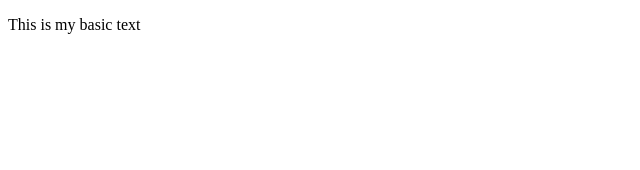
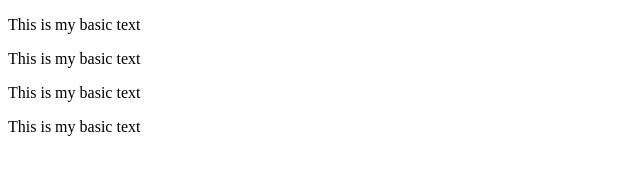
Before and after one commit to WCramRTC/Review_1_S22, a plain HTML site: page index.html in a window 1280 px wide. Shown: the whole page, without its empty margins (0-640 px from the left). Drawn offline with Linux system fonts and the light colour scheme.

Commit message:
Revert "Update index.html"
This reverts commit 6db429a2943d6ddaffa7280f282313119e0c10a3.

```diff
--- a/index.html
+++ b/index.html
@@ -8,6 +8,8 @@
 </head>
 <body>
     <p>This is my basic text</p>
-
+    <p>This is my basic text</p>
+    <p>This is my basic text</p>
+    <p>This is my basic text</p>
 </body>
 </html>
```
